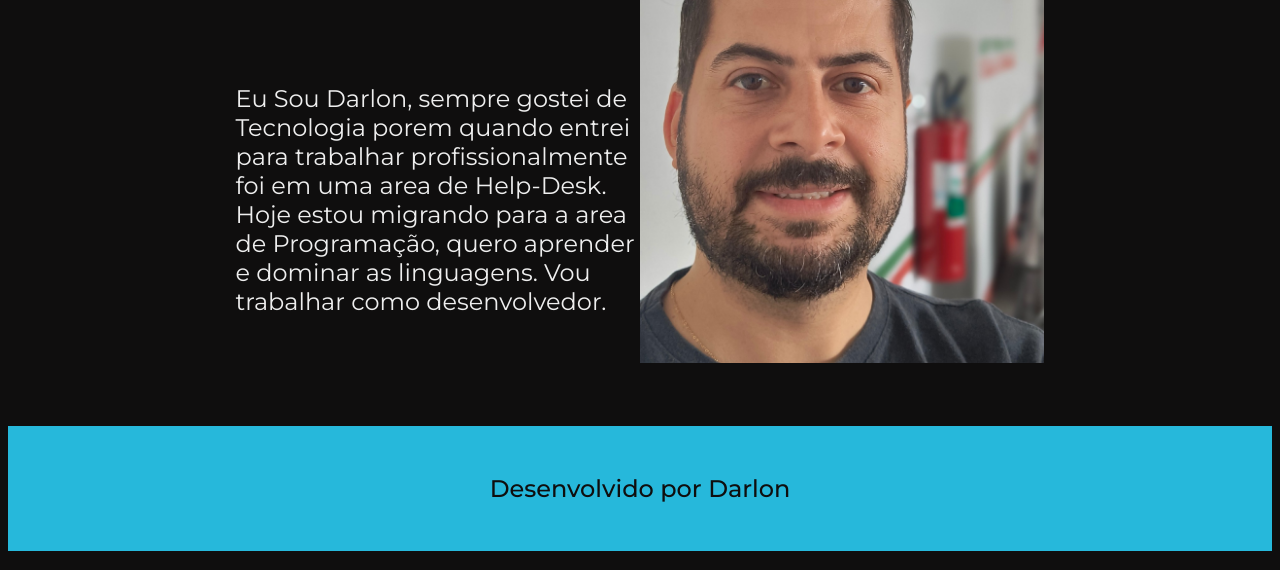
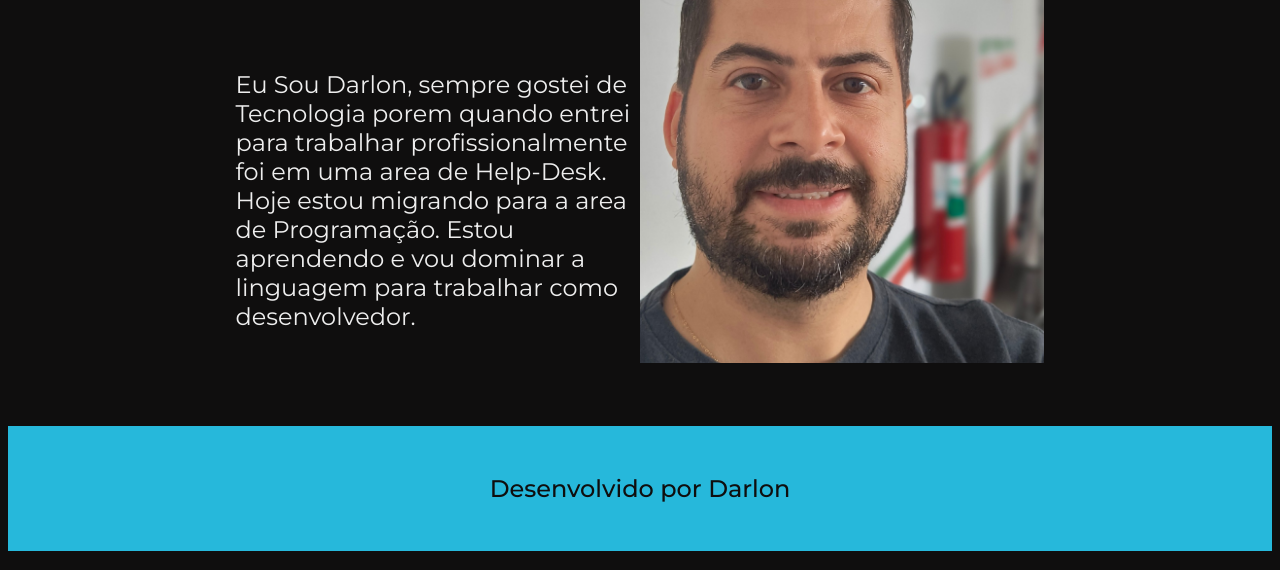
Before and after one commit to Darlon2/Htmlcurriculo, a plain HTML site: page about.html in a window 1280 px wide. Shown: the part 230-800 px from the top of the page. Drawn offline with Linux system fonts and the light colour scheme.

Commit message:
Texto curriculo

```diff
--- a/about.html
+++ b/about.html
@@ -18,7 +18,7 @@
     <main class="apresentacao">
         <section class="apresentacao__conteudo">
             <h1 class="apresentacao__conteudo__titulo"><strong class="titulo-destaque">Sobre mim</strong></h1>
-            <p class="apresentacao__conteudo__texto">Eu Sou Darlon, sempre gostei de Tecnologia porem quando entrei para trabalhar profissionalmente foi em uma area de Help-Desk. Hoje estou migrando para a area de Programação, quero aprender e dominar as linguagens. Vou trabalhar como desenvolvedor. </p>
+            <p class="apresentacao__conteudo__texto">Eu Sou Darlon, sempre gostei de Tecnologia porem quando entrei para trabalhar profissionalmente foi em uma area de Help-Desk. Hoje estou migrando para a area de Programação. Estou aprendendo e vou dominar a linguagem para trabalhar como desenvolvedor. </p>
         </section>
         <img class="apresentacao__imagem" src="./assets/image.png" alt="minha foto">
     </main>
```
